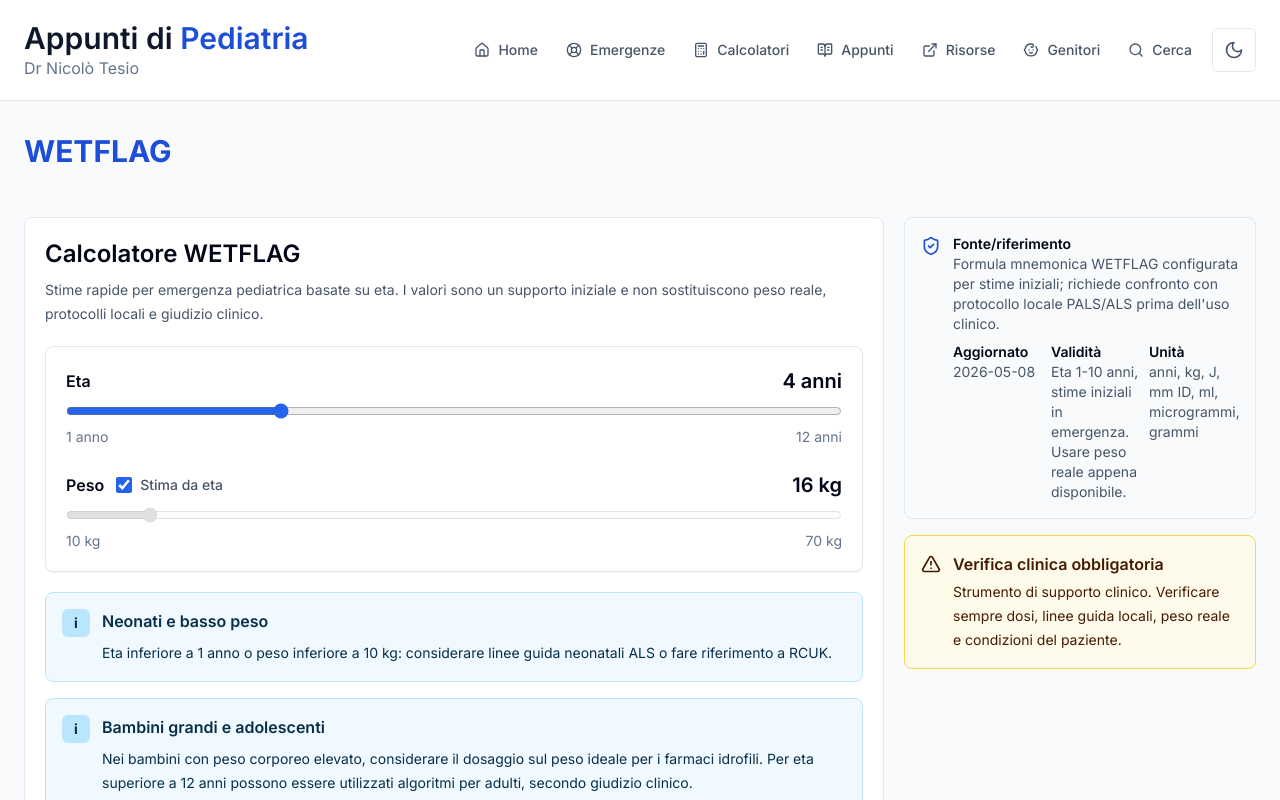
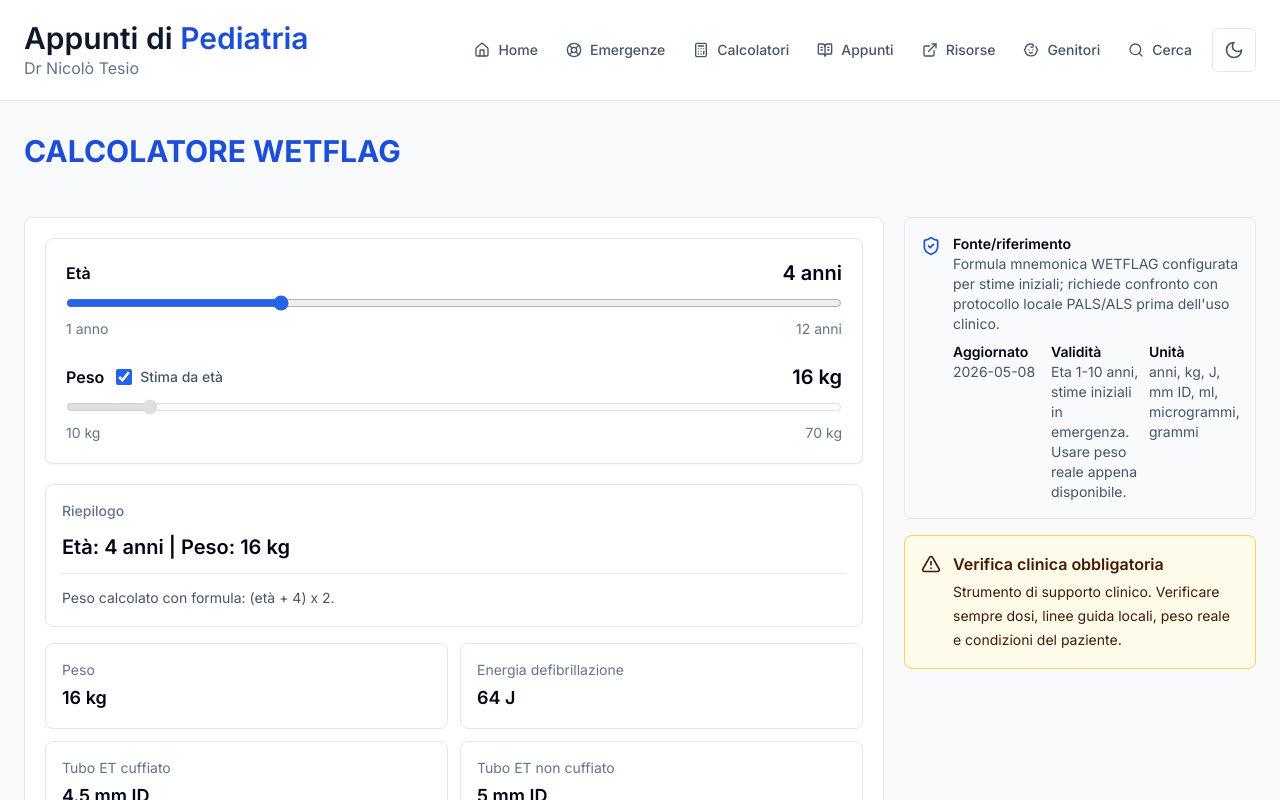
Before and after one commit to nicolotesio/app-pediatria, a Next.js app: page /emergenze/wetflag in a window 1280 px wide. Shown: the top 800 px of the page. Built offline with nearby package versions, Linux system fonts and the light colour scheme.

Commit message:
Refine WETFLAG calculator layout

```diff
--- a/app/emergenze/wetflag/page.tsx
+++ b/app/emergenze/wetflag/page.tsx
@@ -4,7 +4,7 @@ import { SectionHeader } from "@/components/ui/SectionHeader";
 export default function WetflagPage() {
   return (
     <div className="grid gap-6 pb-16">
-      <SectionHeader title="WETFLAG" />
+      <SectionHeader title="CALCOLATORE WETFLAG" />
       <WetflagCalculator />
     </div>
   );
--- a/components/CalculatorLayout.tsx
+++ b/components/CalculatorLayout.tsx
@@ -2,8 +2,8 @@ import { SourceBox } from "@/components/ui/SourceBox";
 import { WarningBox } from "@/components/ui/WarningBox";
 
 type CalculatorLayoutProps = {
-  title: string;
-  description: string;
+  title?: string;
+  description?: string;
   source: string;
   updatedAt: string;
   validity: string;
@@ -15,9 +15,9 @@ export function CalculatorLayout({ title, description, source, updatedAt, validi
   return (
     <section className="grid gap-5 lg:grid-cols-[minmax(0,1fr)_22rem]">
       <div className="rounded-lg border border-slate-200 bg-white p-5 dark:border-slate-800 dark:bg-slate-900">
-        <h2 className="text-2xl font-semibold text-slate-950 dark:text-white">{title}</h2>
-        <p className="mt-2 text-sm leading-6 text-slate-600 dark:text-slate-300">{description}</p>
-        <div className="mt-5">{children}</div>
+        {title ? <h2 className="text-2xl font-semibold text-slate-950 dark:text-white">{title}</h2> : null}
+        {description ? <p className="mt-2 text-sm leading-6 text-slate-600 dark:text-slate-300">{description}</p> : null}
+        <div className={title || description ? "mt-5" : undefined}>{children}</div>
       </div>
       <div className="space-y-4">
         <SourceBox source={source} updatedAt={updatedAt} validity={validity} units={units} />
--- a/components/calculators/AgeWeightSelector.tsx
+++ b/components/calculators/AgeWeightSelector.tsx
@@ -51,7 +51,7 @@ export function AgeWeightSelector({ value, onChange, ageMin = 1, ageMax = 12, we
         <div className="grid gap-3">
           <div className="flex items-center justify-between gap-4">
             <label htmlFor="age-years" className="text-base font-semibold text-slate-950 dark:text-white">
-              Eta
+              Età
             </label>
             <output className="text-xl font-semibold text-slate-950 dark:text-white">{formatYears(value.ageYears)}</output>
           </div>
@@ -84,7 +84,7 @@ export function AgeWeightSelector({ value, onChange, ageMin = 1, ageMax = 12, we
                   onChange={(event) => updateEstimate(event.target.checked)}
                   className="size-4 rounded border-slate-300 accent-blue-600"
                 />
-                Stima da eta
+                Stima da età
               </label>
             </div>
             <output className="text-xl font-semibold text-slate-950 dark:text-white">{value.weightKg} kg</output>
--- a/components/calculators/WetflagCalculator.tsx
+++ b/components/calculators/WetflagCalculator.tsx
@@ -23,8 +23,6 @@ export function WetflagCalculator() {
 
   return (
     <CalculatorLayout
-      title="Calcolatore WETFLAG"
-      description="Stime rapide per emergenza pediatrica basate su eta. I valori sono un supporto iniziale e non sostituiscono peso reale, protocolli locali e giudizio clinico."
       source={wetflagMetadata.source}
       updatedAt={wetflagMetadata.updatedAt}
       validity={wetflagMetadata.validity}
@@ -34,22 +32,15 @@ export function WetflagCalculator() {
         <AgeWeightSelector value={selectorValue} onChange={setSelectorValue} />
 
         {!result ? (
-          <WarningBox>Selezionare eta e peso validi per visualizzare i risultati.</WarningBox>
+          <WarningBox>Selezionare età e peso validi per visualizzare i risultati.</WarningBox>
         ) : (
           <div className="grid gap-4">
-            <ClinicalNotice
-              title="Neonati e basso peso"
-              text="Eta inferiore a 1 anno o peso inferiore a 10 kg: considerare linee guida neonatali ALS o fare riferimento a RCUK."
-            />
-            <ClinicalNotice
-              title="Bambini grandi e adolescenti"
-              text="Nei bambini con peso corporeo elevato, considerare il dosaggio sul peso ideale per i farmaci idrofili. Per eta superiore a 12 anni possono essere utilizzati algoritmi per adulti, secondo giudizio clinico."
-            />
+            <SummaryCard result={result} estimateWeightFromAge={selectorValue.estimateWeightFromAge} />
             {result.warnings.map((warning) => (
               <WarningBox key={warning}>{warning}</WarningBox>
             ))}
             <dl className="grid gap-3 sm:grid-cols-2">
-              <ResultItem label="Peso stimato" value={`${result.estimatedWeightKg} kg`} />
+              <ResultItem label="Peso" value={`${result.estimatedWeightKg} kg`} />
               <ResultItem label="Energia defibrillazione" value={`${result.defibrillationEnergyJ} J`} />
               <ResultItem label="Tubo ET cuffiato" value={`${result.endotrachealTubeMm.cuffed} mm ID`} />
               <ResultItem label="Tubo ET non cuffiato" value={`${result.endotrachealTubeMm.uncuffed} mm ID`} />
@@ -57,12 +48,6 @@ export function WetflagCalculator() {
               <ResultItem label="Adrenalina" value={`${result.adrenaline.micrograms} microg; ${result.adrenaline.mlOfOneInTenThousand} ml di 1:10.000`} />
               <ResultItem label="Glucosio" value={`${result.glucose.grams} g; ${result.glucose.d10Ml} ml D10`} />
             </dl>
-            <div className="rounded-lg border border-slate-200 bg-white p-4 dark:border-slate-800 dark:bg-slate-950">
-              <h3 className="text-sm font-medium text-slate-500 dark:text-slate-400">Riepilogo</h3>
-              <p className="mt-3 text-xl font-semibold text-slate-950 dark:text-white">
-                Eta: {result.ageYears} anni | Peso: {result.estimatedWeightKg} kg
-              </p>
-            </div>
             <div className="rounded-lg bg-slate-50 p-4 dark:bg-slate-950">
               <h3 className="font-semibold text-slate-950 dark:text-white">Note di sicurezza</h3>
               <ul className="mt-2 list-disc space-y-1 pl-5 text-sm leading-6 text-slate-600 dark:text-slate-300">
@@ -78,16 +63,18 @@ export function WetflagCalculator() {
   );
 }
 
-function ClinicalNotice({ title, text }: { title: string; text: string }) {
+function SummaryCard({ result, estimateWeightFromAge }: { result: NonNullable<ReturnType<typeof calculateWetflag>>; estimateWeightFromAge: boolean }) {
   return (
-    <div className="rounded-lg border border-sky-200 bg-sky-50 p-4 text-sky-950 dark:border-sky-900 dark:bg-sky-950/40 dark:text-sky-100">
-      <div className="flex items-start gap-3">
-        <span className="grid size-7 shrink-0 place-items-center rounded-md bg-sky-200 text-sm font-bold text-sky-950 dark:bg-sky-900 dark:text-sky-100">i</span>
-        <div>
-          <h3 className="font-semibold">{title}</h3>
-          <p className="mt-2 text-sm leading-6">{text}</p>
-        </div>
-      </div>
+    <div className="rounded-lg border border-slate-200 bg-white p-4 dark:border-slate-800 dark:bg-slate-950">
+      <h3 className="text-sm font-medium text-slate-500 dark:text-slate-400">Riepilogo</h3>
+      <p className="mt-3 text-xl font-semibold text-slate-950 dark:text-white">
+        Età: {result.ageYears} anni | Peso: {result.estimatedWeightKg} kg
+      </p>
+      {estimateWeightFromAge ? (
+        <p className="mt-3 border-t border-slate-200 pt-3 text-sm leading-6 text-slate-600 dark:border-slate-800 dark:text-slate-300">
+          Peso calcolato con formula: (età + 4) x 2.
+        </p>
+      ) : null}
     </div>
   );
 }
```
